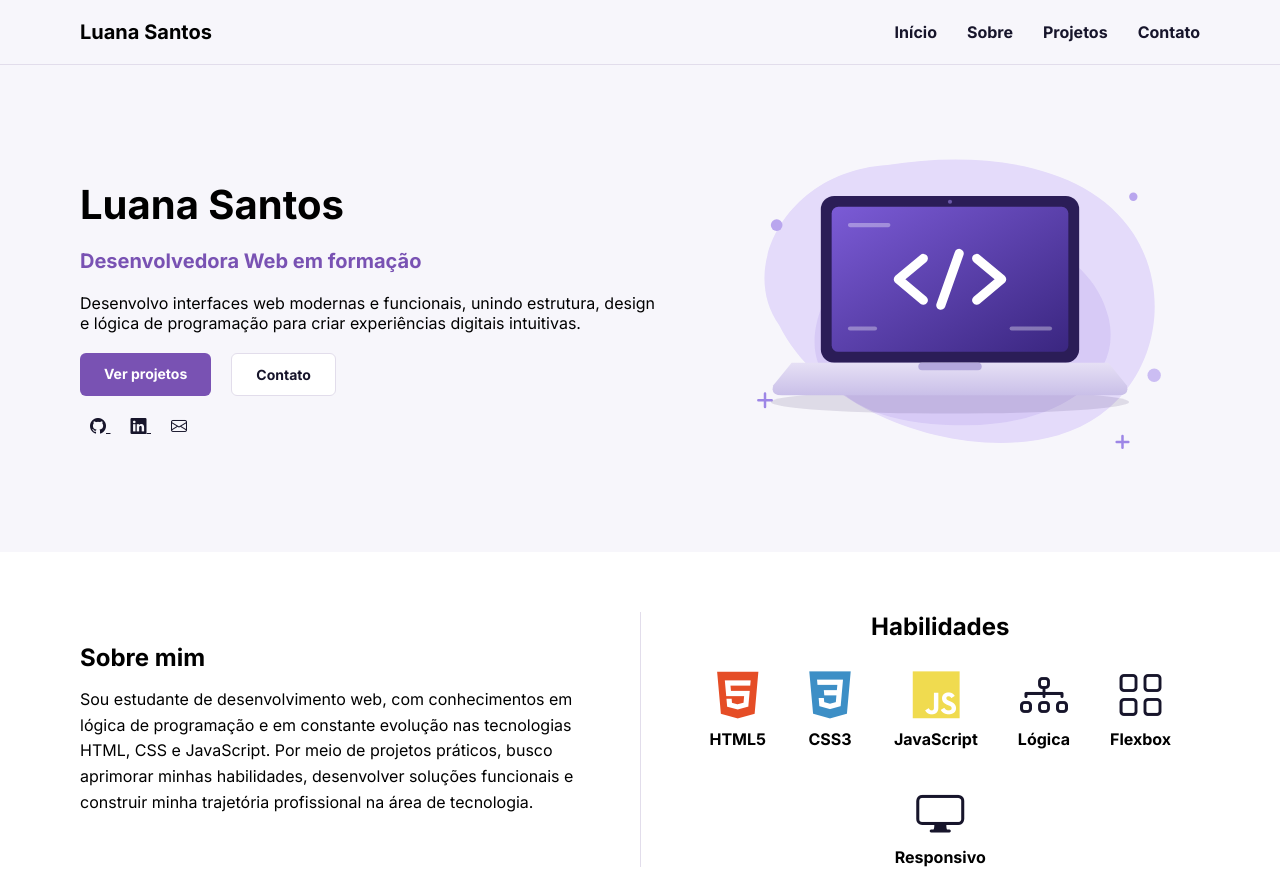
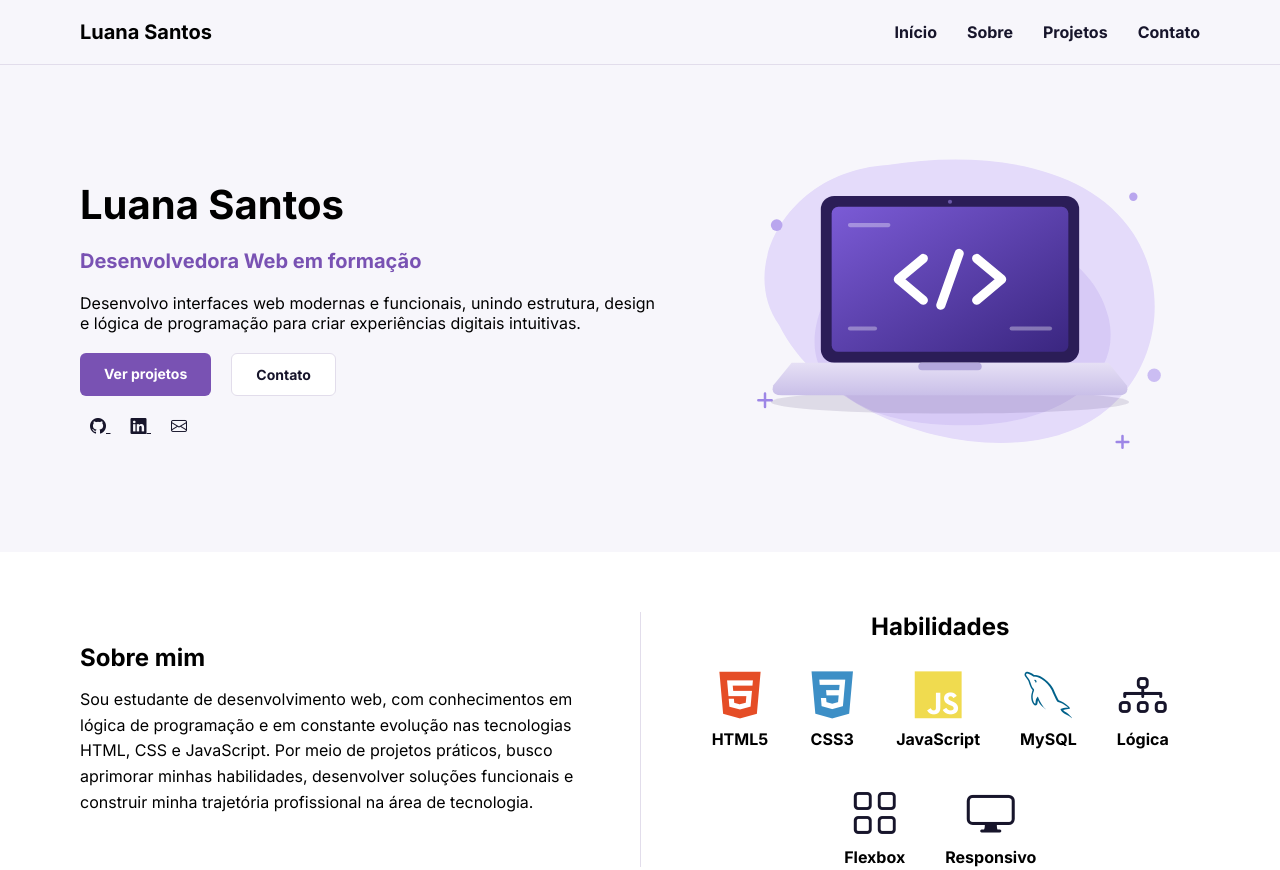
Before and after one commit to lua09santoss-gif/meu-portfolio, a plain HTML site: page index.html in a window 1280 px wide. Shown: the top 870 px of the page. Drawn offline with nearby package versions, Linux system fonts and the light colour scheme.

Commit message:
Fix HTML structure and add MySQL skills section

```diff
--- a/index.html
+++ b/index.html
@@ -106,6 +106,11 @@
                     <li>
                         <i class="devicon-javascript-plain colored"></i>
                         <span>JavaScript</span>
+                    </li>
+
+                    <li>
+                        <i class="devicon-mysql-plain colored"></i>
+                        <span>MySQL</span>
                     </li>
 
                     <li>
@@ -228,8 +233,6 @@
                     </div>
                 </article>
 
-                <!-- NOVO PROJETO: LUA STORE -->
-
                 <article class="cards">
                     <img src="der-lua-store.png" alt="Diagrama entidade-relacionamento do banco de dados Lua Store">
 
```
